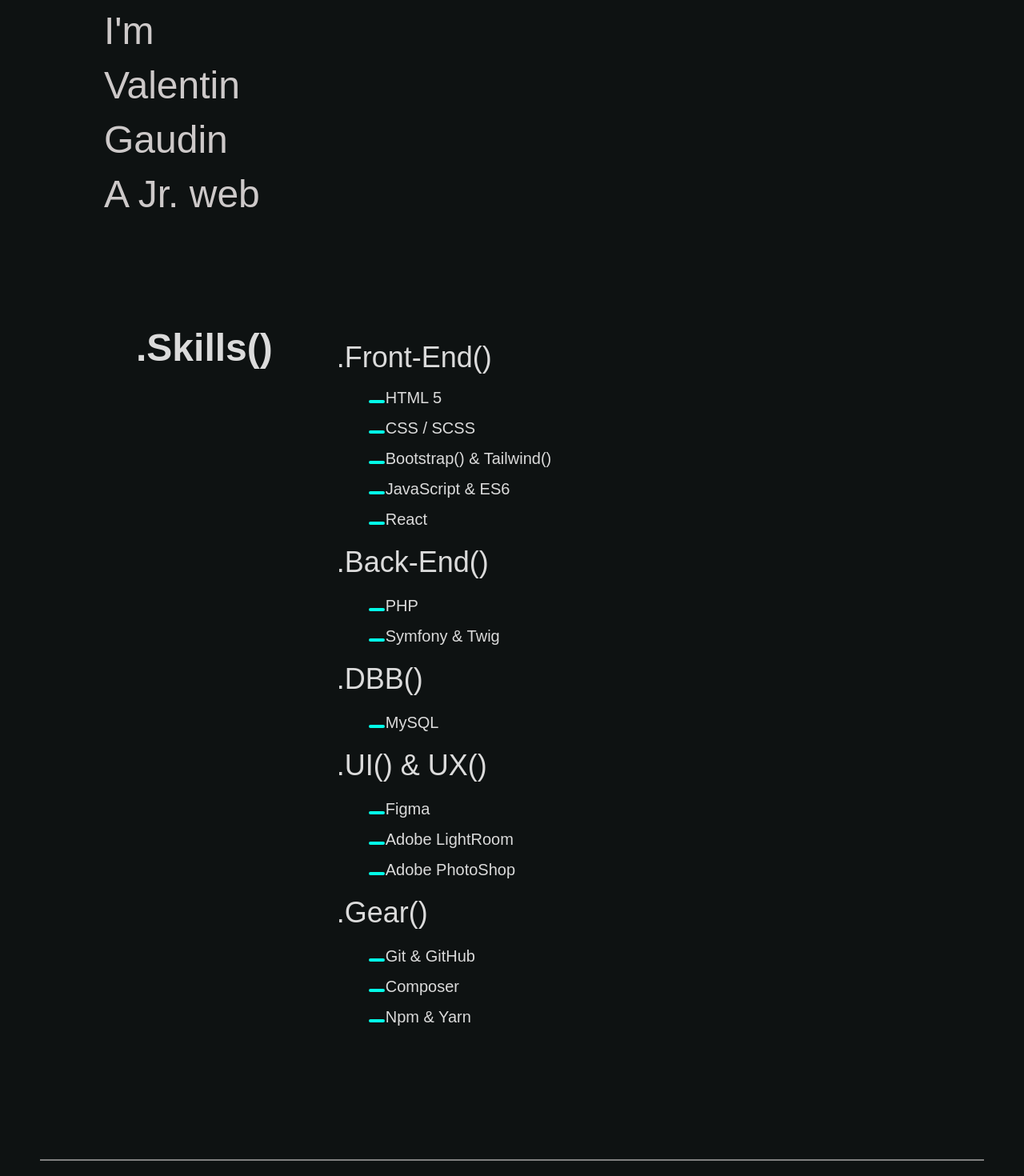
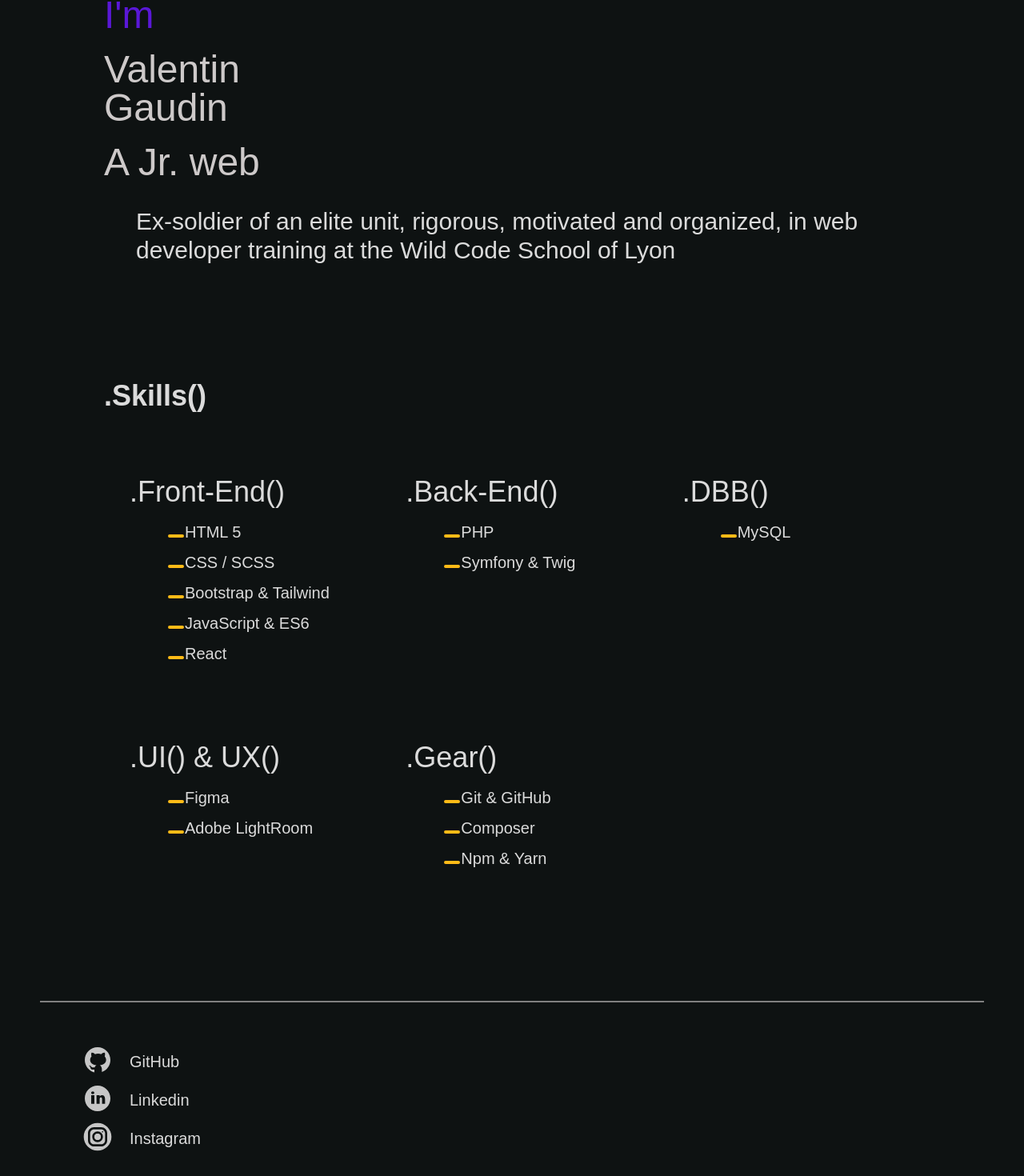
Before and after one commit to ValentinGaudin/valentin_gaudin, a Next.js app: page /home in a window 1280 px wide. Shown: the part 247-1717 px from the top of the page at 80% size. Built offline with nearby package versions, Linux system fonts and the light colour scheme.

Commit message:
Rework on the update post and hero post, add some color

```diff
--- a/components/post-header.js
+++ b/components/Header-Post.js
@@ -1,4 +1,4 @@
-import PostTitle from '../components/post-title'
+import PostTitle from './post-title'
 import CoverImage from './cover-image'
 import DateFormatter from './date-formatter'
 
--- a/components/Social.js
+++ b/components/Social.js
@@ -5,31 +5,45 @@ const Linkedin = '/assets/icon/linkedin.svg';
 
 function Social() {
     return (
-        <div className="my-10 w-10 h-14 text-sm md:text-xl">
+        <div className="my-10 text-sm md:text-xl">
+            {/* <figure>
+                <div className="">
+                        <div className="relative left-10 mt-2">
+                            <Image src={ Git } alt="Logo Github" width="40" height="40" className=" social git" />
+                        </div>
+                        <p className=" mt-2">GitHub</p>
+                    </a>
+                </div>
+            </figure>
+            <figure className="">
+                    <div className="relative left-10  mt-2">
+
+                        <Image src={ Linkedin } alt="Logo Linkedin" width="40" height="40" className="social linkedin" />
+                        <p className="mt-2">LinkedIn</p>
+                    </div>
+                </a>
+            </figure> */}
             <figure>
                 <a href="https://github.com/ValentinGaudin" target="_blank" rel="noreferrer">
-                    <div className="relative mt-2 flex">
-
-                        <Image src={ Git } alt="Logo Github" width="40" height="40" className=" social git" />
-
-                        <p className="mt-2">GitHub</p>
+                    <div className="relative left-10  mt-2 flex">
+                        <Image src={Git} alt="Logo Github" width="40" height="40" className="social Git" />
+                        <p className="mt-2 ml-5">GitHub</p>
                     </div>
                 </a>
             </figure>
             <figure>
                 <a href="https://www.linkedin.com/in/gaudinvalentin/" target="_blank" rel="noreferrer">
-                    <div className="relative mt-2 flex">
-
-                        <Image src={ Linkedin } alt="Logo Linkedin" width="40" height="40" className="social linkedin" />
-                        <p className="mt-2">LinkedIn</p>
+                    <div className="relative left-10  mt-2 flex">
+                        <Image src={Linkedin} alt="Logo Instagram" width="40" height="40" className="social Linkedin" />
+                        <p className="mt-2 ml-5">Linkedin</p>
                     </div>
                 </a>
             </figure>
             <figure>
                 <a href="https://www.instagram.com/valentin_gdn_/" target="_blank" rel="noreferrer">
-                    <div className="relative mt-2 flex">
-                        <Image src={ Insta } alt="Logo Instagram" width="40" height="40" className="social Instagram" />
-                        <p className="mt-2">Instagram</p>
+                    <div className="relative left-10  mt-2 flex">
+                        <Image src={Insta} alt="Logo Instagram" width="40" height="40" className="social Instagram" />
+                        <p className="mt-2 ml-5">Instagram</p>
                     </div>
                 </a>
             </figure>
--- a/components/Xperience.js
+++ b/components/Xperience.js
@@ -4,33 +4,39 @@ const Xperience = () => {
         <div className="about containerBoy top-24 mx-20 my-10 md:my-36">
 
         <section id="littleName">
-            <div className="littleBoy md:text-5xl text-xl space-y-5">
-                <h1>Hello There,<span></span></h1>
-                <h1>I&apos;m <span></span></h1>
-                <h1>Valentin <span></span></h1>
-                <h1>Gaudin <span></span></h1>
+            <div className="littleBoy md:text-5xl text-xl space-y-5 w-full">
+                <h1 className="text-purple">Hello There, I&apos;m <span></span></h1>
+                <h1><span></span></h1>
+                <h1>Valentin Gaudin<span></span></h1>
+                <h1> <span></span></h1>
                 <h1>A Jr. web <span></span></h1>
             </div>
         </section>
 
-        <section className="ml-5 my-28 md:my-36">
-            <div className="experience md:flex ">
+        <aside className="flex mt-8 md:text-3xl text-lg w-full ml-10">
+            <p>
+                Ex-soldier of an elite unit, rigorous, motivated and organized, in web developer training at the Wild Code School of Lyon
+            </p>
+        </aside>
 
-                <h1 className="md:text-5xl text-3xl font-bold mx-5">
+        <section className="mt-24 md:my-36">
+            <div className="experience ">
+
+                <h1 className="md:text-4xl text-2xl font-bold w-full">
                     .Skills()
                 </h1>
 
-                        <div className="ml-5">
-                            <div className="">
-                                <div className="my-4 md:text-4xl text-xl ml-10">
+                        <div className="my-5 grid grid-cols-3 gap-4">
+                            <div className="my-5 w-full">
+                                <div className="my-4 md:text-4xl text-xl md:ml-8 md:mt-10 ml-5 ">
                                     .Front-End()
                                 </div>
 
                                 <div>
-                                    <ul className="title md:text-xl text-sm ml-20">
+                                    <ul className="title md:text-xl text-sm md:ml-20 ml-12 w-full">
                                         <li className="item"> <span></span>HTML 5</li>
                                         <li className="item"> <span></span>CSS / SCSS </li>
-                                        <li className="item"> <span></span>Bootstrap() & Tailwind()</li>
+                                        <li className="item"> <span></span>Bootstrap & Tailwind</li>
                                         <li className="item"> <span></span>JavaScript & ES6</li>
                                         <li className="item"> <span></span>React</li>
                                     </ul>
@@ -38,12 +44,12 @@ const Xperience = () => {
                             </div>
 
                             <div className="my-5">
-                                <div className=" md:text-4xl text-xl ml-10">
+                                <div className=" my-4 md:text-4xl text-xl md:ml-8 md:mt-10 ml-5">
                                     .Back-End()
                                 </div>
 
                                 <div>
-                                    <ul className="title mt-5 text-xl ml-20">
+                                    <ul className="title md:text-xl text-sm md:ml-20 ml-12 w-full">
                                         <li className="item"> <span></span>PHP</li>
                                         <li className="item"> <span></span>Symfony & Twig</li>
                                     </ul>
@@ -51,38 +57,37 @@ const Xperience = () => {
                             </div>
 
                         <div className=" my-5">
-                            <div className="md:text-4xl text-xl ml-10">
+                            <div className="my-4 md:text-4xl text-xl md:ml-8 md:mt-10 ml-5">
                                 .DBB()
                             </div>
 
                             <div>
-                                <ul className="title mt-5 text-xl ml-20">
+                                <ul className="title md:text-xl text-sm md:ml-20 ml-12 w-full">
                                     <li className="item"> <span></span>MySQL </li>
                                 </ul>
                             </div>
                         </div>
 
                         <div className=" my-5">
-                            <div className="md:text-4xl text-xl ml-10">
+                            <div className="my-4 md:text-4xl text-xl md:ml-8 md:mt-10 ml-5">
                                 .UI() & UX()
                             </div>
 
                             <div>
-                                <ul className="title mt-5 text-xl ml-20">
+                                <ul className="title md:text-xl text-sm md:ml-20 ml-12 w-full">
                                     <li className="item"> <span></span>Figma</li>
                                     <li className="item"> <span></span>Adobe LightRoom</li>
-                                    <li className="item"> <span></span>Adobe PhotoShop</li>
                                 </ul>
                             </div>
                         </div>
 
                         <div className=" my-5">
-                            <div className="md:text-4xl text-xl ml-10">
+                            <div className="my-4 md:text-4xl text-xl md:ml-8 md:mt-10 ml-5">
                                 .Gear()
                             </div>
 
                             <div>
-                                <ul className="title mt-5 text-xl ml-20">
+                                <ul className="title md:text-xl text-sm md:ml-20 ml-12 w-full">
                                     <li className="item"> <span></span>Git & GitHub</li>
                                     <li className="item"> <span></span>Composer</li>
                                     <li className="item"> <span></span>Npm & Yarn</li>
--- a/components/hero-post.js
+++ b/components/hero-post.js
@@ -11,7 +11,7 @@ export default function HeroPost({
 }) {
     return (
         <section className="card">
-            <div className="mb-8 md:mb-16 mt-36 h-4/6 w-8/12 mx-auto">
+            <div className="mb-8 md:mb-16 mt-10 h-4/6 w-8/12 mx-auto">
                 <CoverImage
                 title={title}
                 src={coverImage}
@@ -20,7 +20,7 @@ export default function HeroPost({
                 width={240}
                 />
             </div>
-            <div className="md:grid md:grid-cols-2 md:gap-x-16 lg:gap-x-8 mb-20 md:mb-28">
+            <div className="md:grid md:grid-cols-2 md:gap-x-16 lg:gap-x-8 ">
                 <div>
                     <h4 className="mb-4 text-4xl lg:text-6xl leading-tight">
                         <Link as={`/work/${slug}`} href="/work/[slug]">
--- a/components/more-post.js
+++ b/components/more-post.js
@@ -1,4 +1,4 @@
-import PostPreview from './post-preview'
+import Preview from './preview'
 
 export default function MoreStories({ posts }) {
     return (
@@ -9,7 +9,7 @@ export default function MoreStories({ posts }) {
         </h4>
             <div className="grid grid-cols-1 md:grid-cols-2 md:gap-x-16 lg:gap-x-32 gap-y-20 md:gap-y-32 mb-32">
                 {posts.map((post) => (
-                <PostPreview
+                <Preview
                     key={post.slug}
                     title={post.title}
                     coverImage={post.coverImage}
--- a/components/post-preview.js
+++ b/components/preview.js
@@ -1,4 +1,4 @@
-import DateFormatter from '../components/date-formatter';
+import DateFormatter from './date-formatter';
 import CoverImage from './cover-image';
 import Link from 'next/link';
 
@@ -20,10 +20,10 @@ return (
                 width={566}
             />
         </div>
-        <h4 className="text-3xl mb-3 leading-snug">
+        <h4 className="text-3xl mb-3 leading-snug title">
 
             <Link as={`/work/${slug}`} href="/work/[slug]">
-                <a className="hover:underline">
+                <a className="hover:underline ">
                 <span></span>
                 {title}
                 </a>
--- a/pages/work/[slug].js
+++ b/pages/work/[slug].js
@@ -2,7 +2,7 @@ import { useRouter } from 'next/router'
 import ErrorPage from 'next/error'
 import Container from '../../components/container'
 import PostBody from '../../components/post-body'
-import PostHeader from '../../components/post-header'
+import Headerpost from '../../components/Header-post'
 import Layout from '../../components/Layout'
 import { getPostBySlug, getAllPosts } from '../../lib/api'
 import PostTitle from '../../components/post-title'
@@ -32,7 +32,7 @@ export default function Post({ post, morePosts, preview }) {
                   {post.title}
                 </title>
               </Head>
-              <PostHeader
+              <Headerpost
                 title={post.title}
                 coverImage={post.coverImage}
                 date={post.date}
--- a/public/assets/styles/_work.scss
+++ b/public/assets/styles/_work.scss
@@ -35,8 +35,8 @@
 .card:focus,
 .card:active {
     color: $blue;
-    border-color: $blue;
 }
+
 .card p {
     margin: 0;
     font-size: 1.25rem;
--- a/public/assets/styles/globals.scss
+++ b/public/assets/styles/globals.scss
@@ -47,8 +47,8 @@ ul span {
   content: '';
   height: 2px;
   width: 20px;
-  color: $blue;
-  border: 2px solid $blue;
+  color: $ternary;
+  border: 2px solid $ternary;
   border-radius: 5px;
   margin-right: 1px;
 }
@@ -61,8 +61,8 @@ h4 span{
   content: '';
   height: 2px;
   width: 20px;
-  color: $blue;
-  border: 2px solid $blue;
+  color: $secondary;
+  border: 2px solid $secondary;
   border-radius: 5px;
   margin-right: 1px;
 }
--- a/tailwind.config.js
+++ b/tailwind.config.js
@@ -3,6 +3,25 @@ module.exports = {
     darkMode: 'media',
       justifyContent: ['hover', 'focus'],
   theme: {
+    colors:  {
+      transparent: 'transparent',
+      current: 'currentColor',
+      purple :{
+        light: '#8350ec',
+        DEFAULT: '#682ae9',
+        dark: '#3d08AA',
+      },
+      yellow :{
+        light: '#D4E702',
+        DEFAULT: '#EAFE16',
+        dark: '#383D00',
+      },
+      orange :{
+        light: '#FFD56F',
+        DEFAULT: '#FFBB17',
+        dark: '#A57500',
+      },
+    },
     extend: {},
   },
   variants: {
```
Also changed, not shown: _posts/helloworld.md (+1 -1 lines), 1 other file (tests, documents, lock files or other folders).
